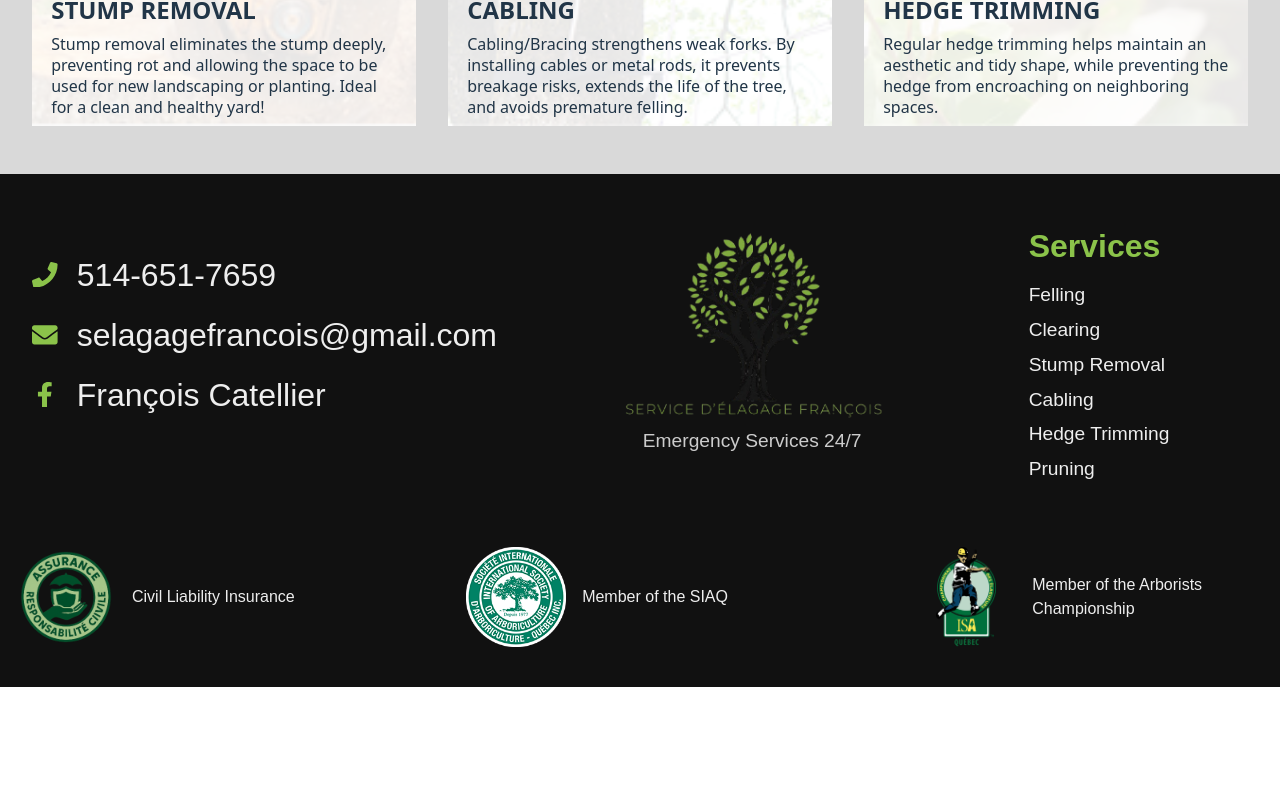
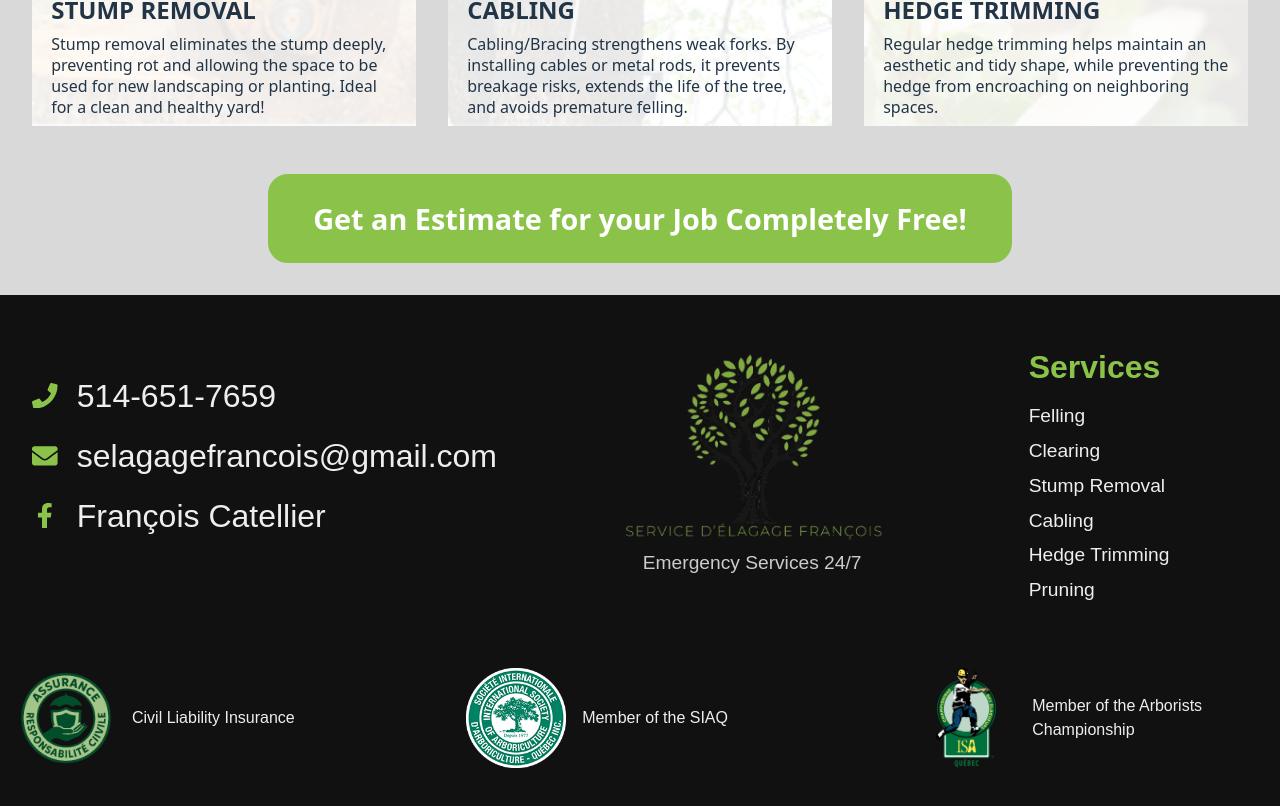
Before and after one commit to Cristiano-Fazi/Frank-Website, a React (Vite) app in the folder frank-website/: page /about in a window 1280 px wide. Shown: the part 2080-2886 px from the top of the page. Before the commit the page ends 2767 px from the top, so only its background shows below. Built offline with nearby package versions, Linux system fonts and the light colour scheme.

Commit message:
added button to services page

```diff
--- a/frank-website/src/components/HomeServices/services.jsx
+++ b/frank-website/src/components/HomeServices/services.jsx
@@ -6,6 +6,7 @@ import haubanage from "../../assets/haubanage.png";
 import tailleDeHaie from "../../assets/tailleDeHaie.png";
 import { useTranslation } from "react-i18next";
 import styles from "./services.module.css";
+import {Link} from "react-router-dom"
 
 export default function services(){
     const {t, i18n } = useTranslation();
@@ -57,6 +58,13 @@ export default function services(){
                 </div>
             </div>
             {/* <Link to="/submission" className={styles.quotesButton}>{t('services.estimate')}</Link>  */}
+            <div>
+            <Link to="/submission">
+            <button className={styles.linkToSub}>
+                {t("service.estimate")}
+            </button>
+            </Link>
+            </div>
         </div>
     )
 
--- a/frank-website/src/components/HomeServices/services.module.css
+++ b/frank-website/src/components/HomeServices/services.module.css
@@ -93,3 +93,37 @@
   overflow-wrap: break-word;
   text-align: left;
 }
+.linkToSub {
+  margin-top: 2rem;
+  background-color: #8bc34a;
+  color: white;
+  font-size: clamp(1.2rem, 3vw, 1.8rem);
+  padding: 0.8em 1.5em;
+  border: 2px solid #8bc34a;
+  border-radius: 20px; /* more rounded corners */
+  cursor: pointer;
+  font-weight: bold;
+  text-align: center;
+
+  display: flex;
+  flex-direction: row;
+  justify-content: center;
+  align-items: center;
+  gap: 0.4rem;
+  transition: all 0.3s ease;
+}
+
+.linkToSub:hover {
+  background-color: white;
+  color: #8bc34a;
+  border: 2px solid #8bc34a;
+  transform: scale(1.05);
+}
+
+@media (max-width: 480px) {
+  .linkToSub {
+    flex-direction: column;
+    font-size: clamp(1.4rem, 4vw, 1.8rem);
+    padding: 0.7em 1.5em;
+  }
+}
--- a/frank-website/src/components/PictureCarousel/carousel.jsx
+++ b/frank-website/src/components/PictureCarousel/carousel.jsx
@@ -1,5 +1,9 @@
-import styles from "./carousel.module.css"
+import styles from "./carousel.module.css";
+import OneCar from "../../assets/OneCar.png";
+import twoCar from "../../assets/twoCar.png";
+import threeCar from "../../assets/threeCar.png"
 
 export default function carousel(){
 
+
 }
```
